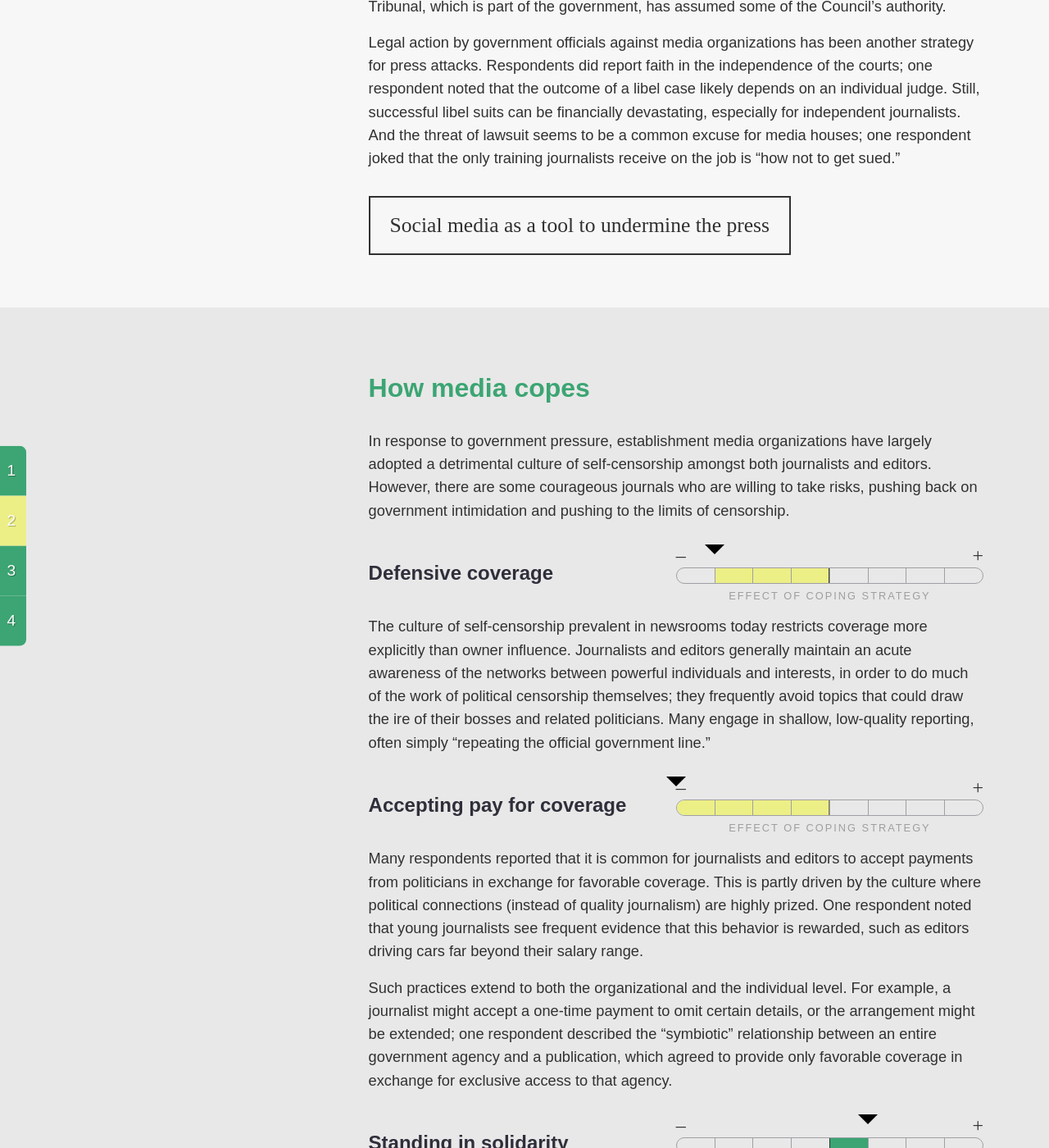
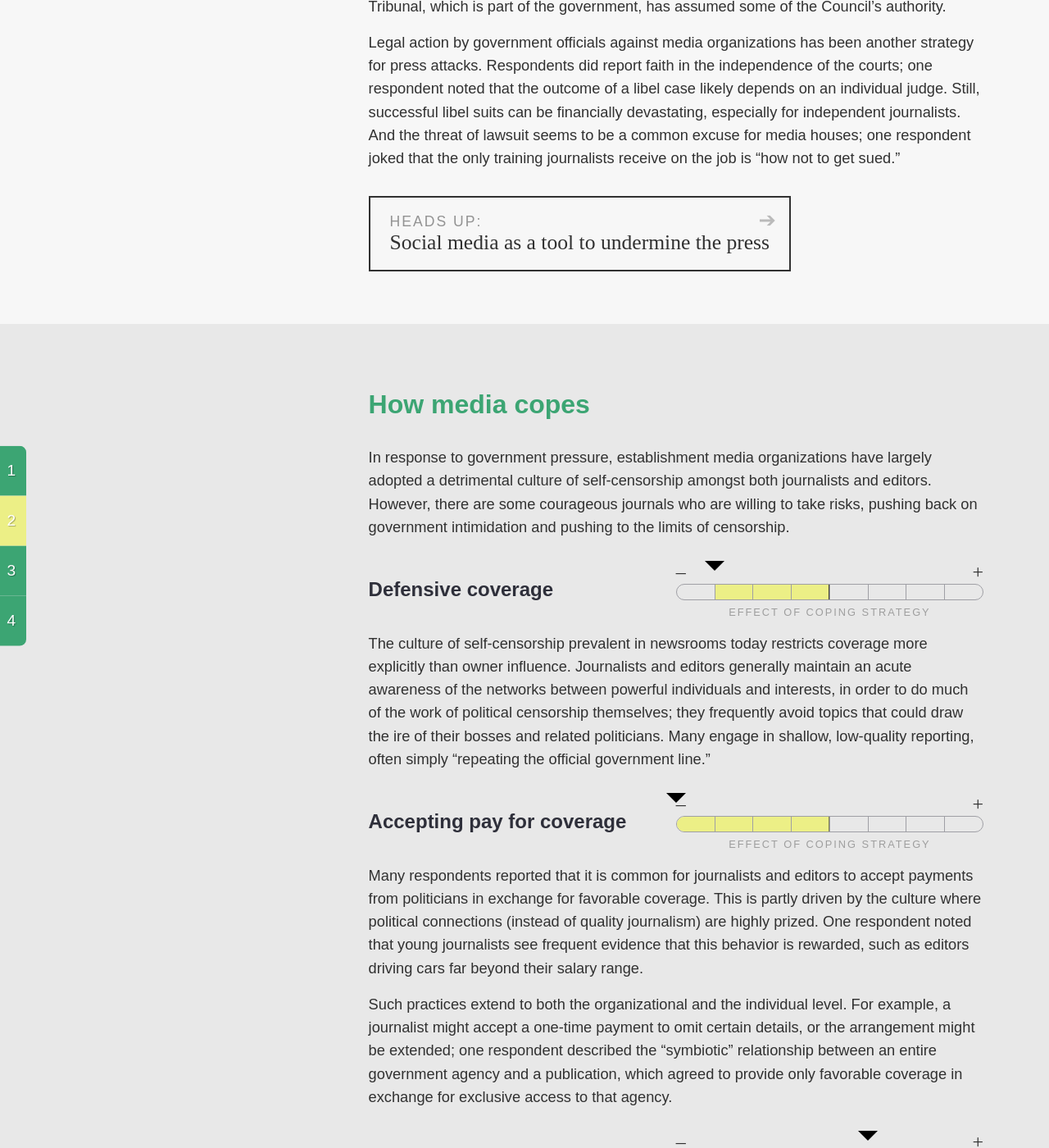
Before and after one commit to theReboot/onken, a Jekyll site: the page built from 2-accountability-ecosystem-kenya/index.md, in a window 1280 px wide and 1400 px high, scrolled down 6399 px. Shown: the whole window at 82% size. Built offline with Jekyll 4.4.1, drawn with Linux system fonts in a browser that asks for light colours; nearby versions of some CDN libraries.

Commit message:
Added arrows to fly out features

```diff
--- a/_includes/content/2.2.1_incentives.md
+++ b/_includes/content/2.2.1_incentives.md
@@ -37,4 +37,4 @@ Legal action by government officials against media organizations has been anothe
 <!-- markdownify the variable -->
 {% capture socialMediaUnderminePress %}{{ socialMediaUnderminePress | markdownify }}{% endcapture %}
 <!-- include the flyOut function and pass in the variable content -->
-{% include flyOut.html title="Social media as a tool to undermine the press" id="social-media-undermine-press" content=socialMediaUnderminePress %}
+{% include flyOut.html type="Heads up:" title="Social media as a tool to undermine the press" id="social-media-undermine-press" content=socialMediaUnderminePress %}
--- a/assets/main.scss
+++ b/assets/main.scss
@@ -964,6 +964,7 @@ nav {
   font-size: 1.6rem;
   margin: 1rem 0;
   padding: 1.2rem 1.5rem;
+  position: relative;
   transition: .2s all ease;
 
   &:hover {
@@ -993,6 +994,16 @@ nav {
 
   .button__title {
 
+  }
+}
+
+.button.flyOutButton {
+  &::before {
+    content: '➔';
+    opacity: .3;
+    position: absolute;
+    right: 1rem;
+    top: .8rem;
   }
 }
 
```
Also changed, not shown: README.md, 3 other files.
